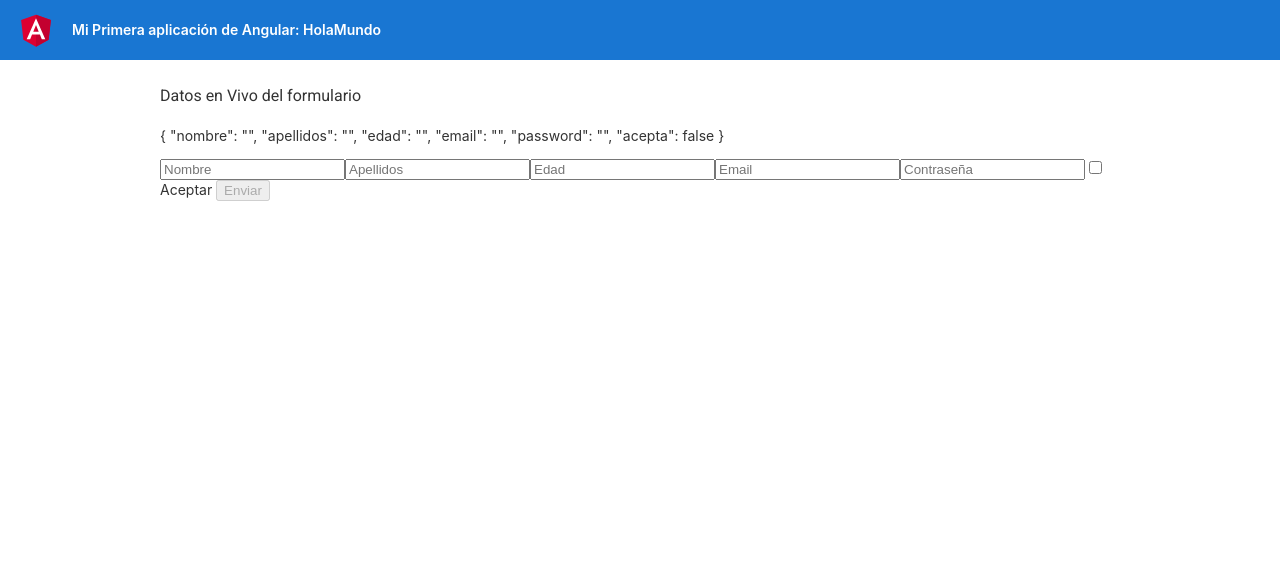
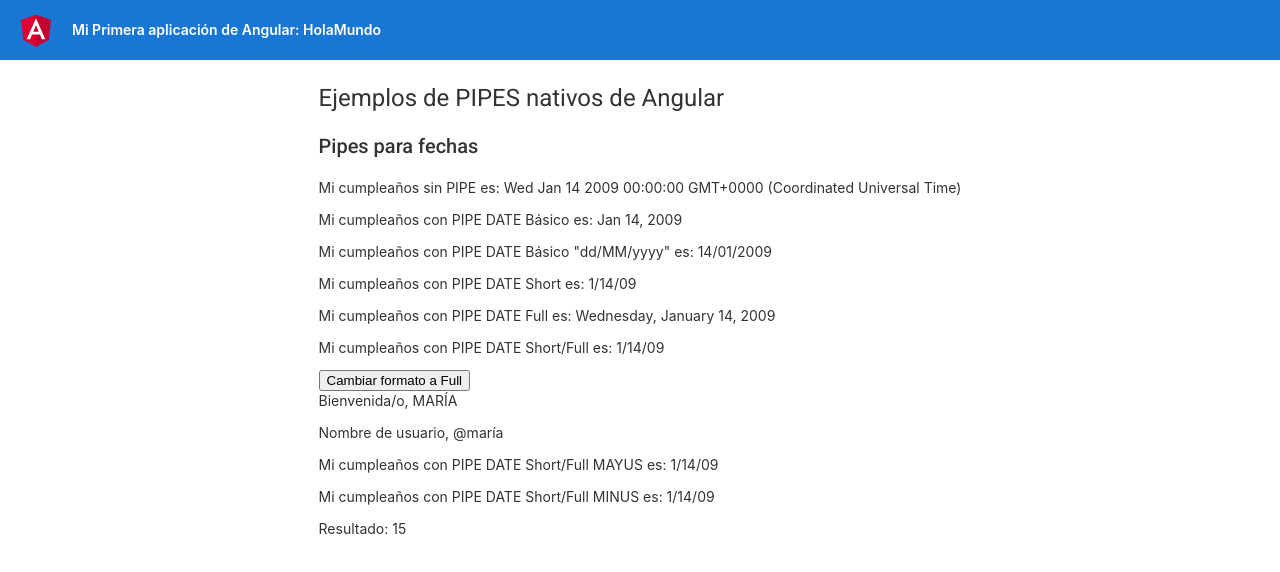
Before and after one commit to Chanelp/Fundamentos-Angular, an Angular app: page / in a window 1280 px wide. Shown: the top 572 px of the page. Built offline with nearby package versions, Linux system fonts and the light colour scheme.

Commit message:
Pipes nativos de angular: fecha, short, full, upper, low.

```diff
--- a/src/app/app.component.html
+++ b/src/app/app.component.html
@@ -315,23 +315,28 @@
 </div>
 
 <div class="content" role="main">
+  <!-- TODO: Eliminar el Home Page a favor del Router Outlet-->
+  <!--<app-home-page></app-home-page>-->
+
+  <!-- TODO: Router Outlet: Renderiza aquello que le indica el Routing Module a partir de la URL en la que estemos-->
   <!-- <h1>¡Hola, {{ nombre }}!</h1>
 
   <!--Input para trabajar con NgModel-->
   <!--<input type="text" placeholder="Nombre de usuario" [(ngModel)]="usuario" />
   <app-saludo [nombre]="usuario" (mensajeEmitter)="recibirMensajeDelHijo($event)"></app-saludo>
 
+  <!-- * Ejemplo de uso de servicio -->
   <!--<app-lista-contactos></app-lista-contactos>-->
   <!--<app-login-form></app-login-form>-->
 
-  <!-- TODO: Eliminar el Home Page a favor del Router Outlet-->
-  <!--<app-home-page></app-home-page>-->
-
-  <!-- TODO: Router Outlet: Renderiza aquello que le indica el Routing Module a partir de la URL en la que estemos-->
   <!-- <router-outlet></router-outlet> -->
 
+  <!-- * Ejemplo de formularios reactivos -->
   <!-- <app-formulario></app-formulario> -->
   <!-- <app-formulario-anidado></app-formulario-anidado> -->
   <!-- <app-formulario-array></app-formulario-array> -->
-  <app-formulario-validado></app-formulario-validado>
+  <!-- <app-formulario-validado></app-formulario-validado> -->
+
+  <!-- * Ejemplo de Pipes en  -->
+  <app-ejemplo-pipes></app-ejemplo-pipes>
 </div>
--- a/src/app/app.module.ts
+++ b/src/app/app.module.ts
@@ -24,6 +24,8 @@ import { FormularioComponent } from './components/form/formulario/formulario.com
 import { FormularioAnidadoComponent } from './components/form/formulario-anidado/formulario-anidado.component';
 import { FormularioArrayComponent } from './components/form/formulario-array/formulario-array.component';
 import { FormularioValidadoComponent } from './components/form/formulario-validado/formulario-validado.component';
+import { EjemploPipesComponent } from './components/ejemplo-pipes/ejemplo-pipes.component';
+import { MultiplicaPipe } from './pipes/multiplica.pipe';
 
 @NgModule({
   declarations: [ //Todo lo exportado aquí es visible a nivel de proyecto
@@ -38,7 +40,9 @@ import { FormularioValidadoComponent } from './components/form/formulario-valida
     FormularioComponent,
     FormularioAnidadoComponent,
     FormularioArrayComponent,
-    FormularioValidadoComponent
+    FormularioValidadoComponent,
+    EjemploPipesComponent,
+    MultiplicaPipe
   ],
   imports: [
     BrowserModule,
--- /dev/null
+++ b/src/app/components/ejemplo-pipes/ejemplo-pipes.component.html
@@ -0,0 +1,22 @@
+<h1> Ejemplos de PIPES nativos de Angular </h1>
+
+<!-- Fechas -->
+<h2>Pipes para fechas</h2>
+<p>Mi cumpleaños sin PIPE es: {{ dob }}</p>
+<p>Mi cumpleaños con PIPE DATE Básico es: {{ dob | date }}</p>
+<p>Mi cumpleaños con PIPE DATE Básico "dd/MM/yyyy" es: {{ dob | date: "dd/MM/yyyy" }}</p>
+<p>Mi cumpleaños con PIPE DATE Short es: {{ dob | date: 'shortDate' }}</p>
+<p>Mi cumpleaños con PIPE DATE Full es: {{ dob | date: 'fullDate' }}</p>
+<p>Mi cumpleaños con PIPE DATE Short/Full es: {{ dob | date: dateFormat }}</p> <!--Concatenación de pipes-->
+<button (click)="cambiarFormato()">Cambiar formato a {{ !cambio ? 'Short' : 'Full'}} </button>
+
+<!-- Mayúsculas/Minúsculas -->
+<p>Bienvenida/o, {{ nombre | uppercase }} </p>
+<p>Nombre de usuario, @{{ nombre | lowercase }} </p>
+
+<!-- Combinación de pipes -->
+<p>Mi cumpleaños con PIPE DATE Short/Full MAYUS es: {{ dob | date: dateFormat | uppercase }}</p>
+<p>Mi cumpleaños con PIPE DATE Short/Full MINUS es: {{ dob | date: dateFormat | lowercase }}</p>
+
+<!-- Pipe personalizado (Multiplica) -->
+<p>Resultado: {{ 3 | multiplica: 5 }}</p>
--- /dev/null
+++ b/src/app/components/ejemplo-pipes/ejemplo-pipes.component.ts
@@ -0,0 +1,24 @@
+import { Component, OnInit } from '@angular/core';
+
+@Component({
+  selector: 'app-ejemplo-pipes',
+  templateUrl: './ejemplo-pipes.component.html',
+  styleUrls: ['./ejemplo-pipes.component.scss'],
+})
+export class EjemploPipesComponent implements OnInit {
+  dob: Date = new Date(2009, 0, 14);
+  cambio: boolean = true;
+  nombre: string = 'María';
+
+  constructor() {}
+
+  ngOnInit(): void {}
+
+  get dateFormat() {
+    return this.cambio ? 'shortDate' : 'fullDate';
+  }
+
+  cambiarFormato() {
+    this.cambio = !this.cambio;
+  }
+}
--- /dev/null
+++ b/src/app/pipes/multiplica.pipe.ts
@@ -0,0 +1,13 @@
+import { Pipe, PipeTransform } from '@angular/core';
+
+@Pipe({
+  name: 'multiplica'
+})
+export class MultiplicaPipe implements PipeTransform {
+
+  transform(value: number, args: any): number {
+    let x:number = parseFloat(args);
+    return value * x;
+  }
+
+}
```
Also changed, not shown: src/app/components/ejemplo-pipes/ejemplo-pipes.component.scss (added), 2 other files (tests, documents, lock files or other folders).
